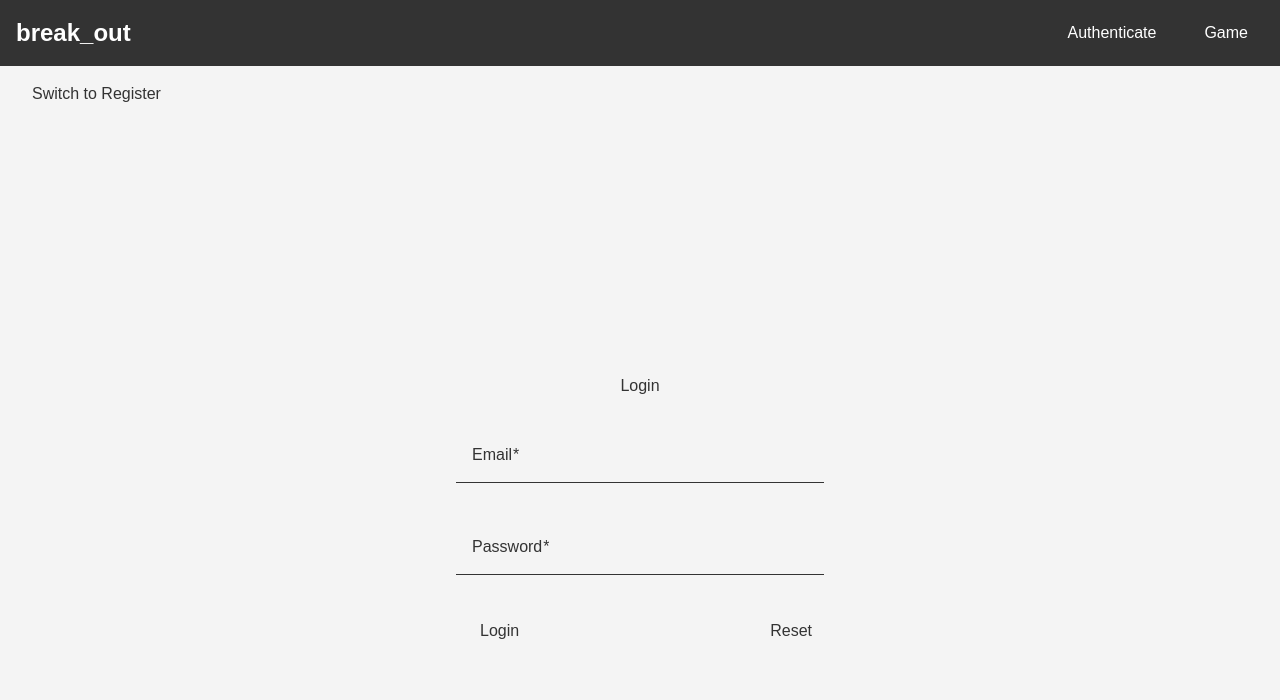
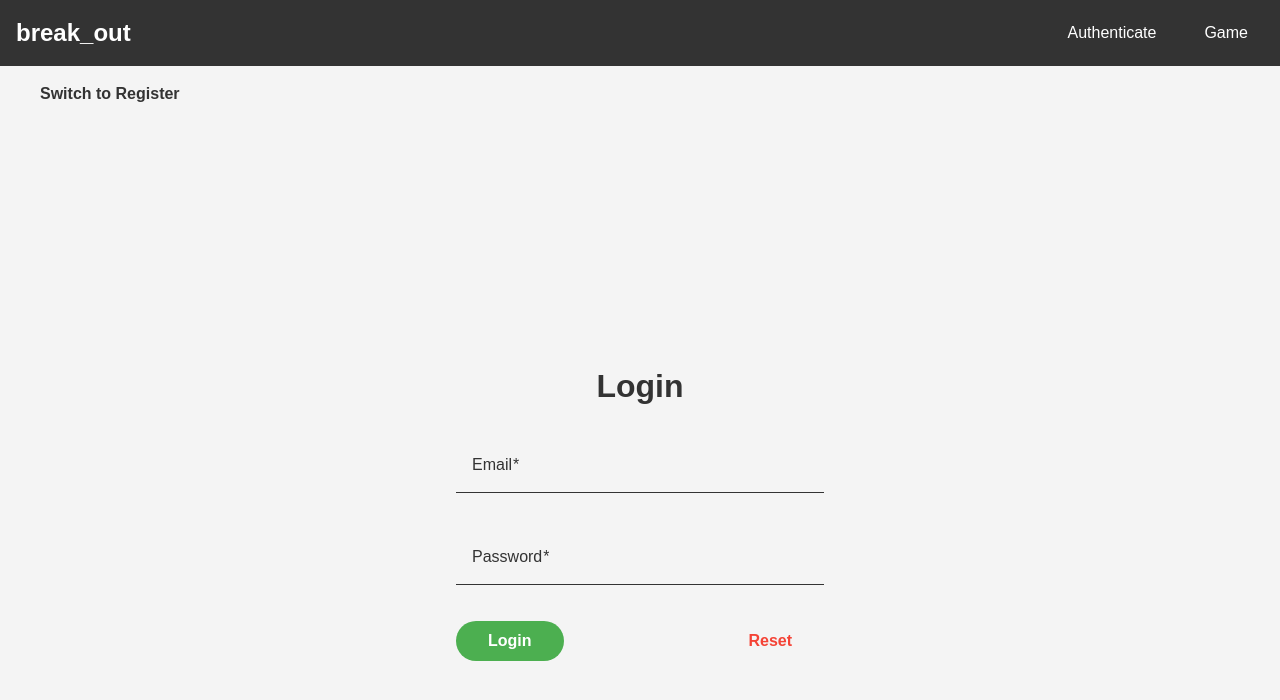
Before and after one commit to TriGonostylops/break-out, an Angular app in the folder break_out/: page /authenticate in a window 1280 px wide. Shown: the top 700 px of the page. Built offline with nearby package versions, Linux system fonts and the light colour scheme.

Commit message:
style: authenticate forms scss

```diff
--- a/break_out/src/app/pages/authenticate/authenticate.component.html
+++ b/break_out/src/app/pages/authenticate/authenticate.component.html
@@ -1,7 +1,12 @@
 <mat-card class="auth-card">
   <mat-card-actions class="auth-actions">
-    <button mat-raised-button color="accent" (click)="toggleView()">
-      Switch to {{ showLogin ? 'Register' : 'Login' }}
+    <button
+      mat-raised-button
+      color="accent"
+      class="switch-button"
+      (click)="toggleView()"
+    >
+      Switch to {{ showLogin ? "Register" : "Login" }}
     </button>
   </mat-card-actions>
   <div class="auth-content">
@@ -12,5 +17,4 @@
       <app-register></app-register>
     </ng-template>
   </div>
-
 </mat-card>
--- a/break_out/src/app/pages/authenticate/authenticate.component.scss
+++ b/break_out/src/app/pages/authenticate/authenticate.component.scss
@@ -0,0 +1,18 @@
+.switch-button {
+  background-color: #6200ea; /* Modern purple tone */
+  color: white;
+  font-weight: bold;
+  border-radius: 50px;
+  padding: 0.5rem 2rem;
+  transition: transform 0.2s, box-shadow 0.2s;
+
+  &:hover {
+    box-shadow: 0 4px 8px rgba(0, 0, 0, 0.2);
+    transform: scale(1.05);
+  }
+
+  &:active {
+    transform: scale(0.95);
+    box-shadow: 0 2px 4px rgba(0, 0, 0, 0.2);
+  }
+}
--- a/break_out/src/app/pages/home/home.component.html
+++ b/break_out/src/app/pages/home/home.component.html
@@ -11,7 +11,7 @@
 
       </p>
         <p>
-          Technical requirements requirements:
+          Technical requirements:
 
         </p>
       <ul>
--- a/break_out/src/app/pages/login/login.component.html
+++ b/break_out/src/app/pages/login/login.component.html
@@ -19,10 +19,16 @@
             color="primary"
             type="submit"
             [disabled]="loginForm.invalid"
+            class="login-button"
           >
             Login
           </button>
-          <button mat-button type="reset" (click)="loginForm.reset()">
+          <button
+            mat-button
+            type="reset"
+            (click)="loginForm.reset()"
+            class="reset-button"
+          >
             Reset
           </button>
         </div>
--- a/break_out/src/app/pages/login/login.component.scss
+++ b/break_out/src/app/pages/login/login.component.scss
@@ -14,6 +14,8 @@ mat-card {
 }
 
 mat-card-title {
+  font-size: 2rem;
+  font-weight: bold;
   text-align: center;
   margin-bottom: 1rem;
 }
@@ -33,3 +35,32 @@ mat-form-field {
   justify-content: space-between;
   margin-top: 1rem;
 }
+
+.login-button {
+  background-color: #4caf50; // Same as register-button
+  color: white;
+  font-weight: bold;
+  border-radius: 50px;
+  padding: 0.5rem 2rem;
+  transition: transform 0.2s, box-shadow 0.2s;
+}
+
+.reset-button {
+  color: #f44336; // Same as reset-button
+  font-weight: bold;
+  border-radius: 50px;
+  padding: 0.5rem 2rem;
+  transition: transform 0.2s, box-shadow 0.2s;
+}
+
+.login-button:hover,
+.reset-button:hover {
+  box-shadow: 0 4px 8px rgba(0, 0, 0, 0.2);
+  transform: scale(1.05);
+}
+
+.login-button:active,
+.reset-button:active {
+  transform: scale(0.95);
+  box-shadow: 0 2px 4px rgba(0, 0, 0, 0.2);
+}
--- a/break_out/src/app/pages/register/register.component.html
+++ b/break_out/src/app/pages/register/register.component.html
@@ -1,6 +1,6 @@
 <div class="register-container">
   <mat-card>
-    <mat-card-title>Register</mat-card-title>
+    <mat-card-title class="register-title">Register</mat-card-title>
     <mat-card-content>
       <form [formGroup]="registerForm" (ngSubmit)="onRegister()">
         <mat-form-field appearance="fill">
@@ -34,10 +34,16 @@
             color="primary"
             type="submit"
             [disabled]="registerForm.invalid"
+            class="register-button"
           >
             Register
           </button>
-          <button mat-button type="reset" (click)="registerForm.reset()">
+          <button
+            mat-button
+            type="reset"
+            (click)="registerForm.reset()"
+            class="reset-button"
+          >
             Reset
           </button>
         </div>
--- a/break_out/src/app/pages/register/register.component.scss
+++ b/break_out/src/app/pages/register/register.component.scss
@@ -32,3 +32,40 @@
   justify-content: space-between;
   margin-top: 1rem;
 }
+
+.register-title {
+  font-size: 2rem;
+  font-weight: bold;
+  text-align: center;
+  margin-bottom: 1rem;
+}
+
+.register-button {
+  background-color: #4caf50;
+  color: white;
+  font-weight: bold;
+}
+
+.reset-button {
+  color: #f44336;
+  font-weight: bold;
+}
+
+.register-button,
+.reset-button {
+  border-radius: 50px;
+  padding: 0.5rem 2rem;
+  transition: transform 0.2s, box-shadow 0.2s;
+}
+
+.register-button:hover,
+.reset-button:hover {
+  box-shadow: 0 4px 8px rgba(0, 0, 0, 0.2);
+  transform: scale(1.05);
+}
+
+.register-button:active,
+.reset-button:active {
+  transform: scale(0.95);
+  box-shadow: 0 2px 4px rgba(0, 0, 0, 0.2);
+}
```
Lines whose indentation alone changed are shown as unchanged.
